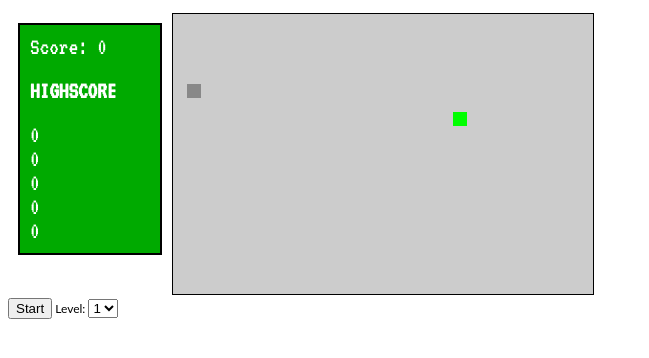
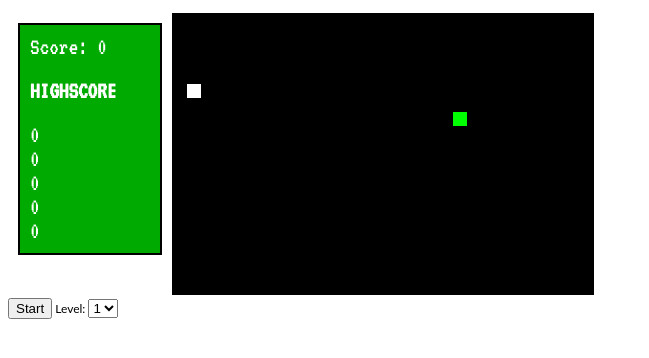
Before and after one commit to yano78/snake, a website: page index.html in a window 1280 px wide. Shown: the part 48-406 px from the top of the page, without its empty margins (0-649 px from the left). Drawn offline with Linux system fonts and the light colour scheme.

Commit message:
Small changes in UI and small refactor

```diff
--- a/css/snake.css
+++ b/css/snake.css
@@ -12,9 +12,12 @@ ul, ol, li {
 .gameboard {
 	position: relative;
 }
+
 .gameboard canvas {
 	border: 1px solid #000;
+	background-color: #000;
 }
+
 .scoreboard {
 	font: normal 2em VT323, monospace;
 	border: 2px solid #000;
@@ -40,6 +43,7 @@ ul, ol, li {
 	top: 50px;
 	left: 200px;
 }
+
 .hidden {
 	display: none;
 }
--- a/js/snake.js
+++ b/js/snake.js
@@ -4,13 +4,11 @@ class Gameboard {
 		this.height = height;
 		this.block = block;
 		this.ctx = ctx;
-		this.bgColor = '#ccc';
 		this.wallColor = '#000';
 	}
 
 	draw() {
-		this.ctx.fillStyle = this.bgColor;
-		this.ctx.fillRect(0, 0, this.width * this.block, this.height * this.block);
+		ctx.clearRect(0,0,this.width * this.block,this.height * this.block);
 	}
 }
 
@@ -20,7 +18,7 @@ class Snake {
 		this.ctx = board.ctx;
 		this.block = board.block;
 		this.body = [{x: 5, y: 5}];
-		this.color = '#888';
+		this.color = '#fff';
 		this.direction = 'right';
 		this.grow = 0;
 		this.newDirection = null;
@@ -41,8 +39,7 @@ class Snake {
 
 	erase(point) {
 		const b = this.block;
-		this.ctx.fillStyle = "#ccc";
-		this.ctx.fillRect(point.x * b, point.y * b, b, b);
+		this.ctx.clearRect(point.x * b, point.y * b, b, b);
 	}
 
 	move() {
```
